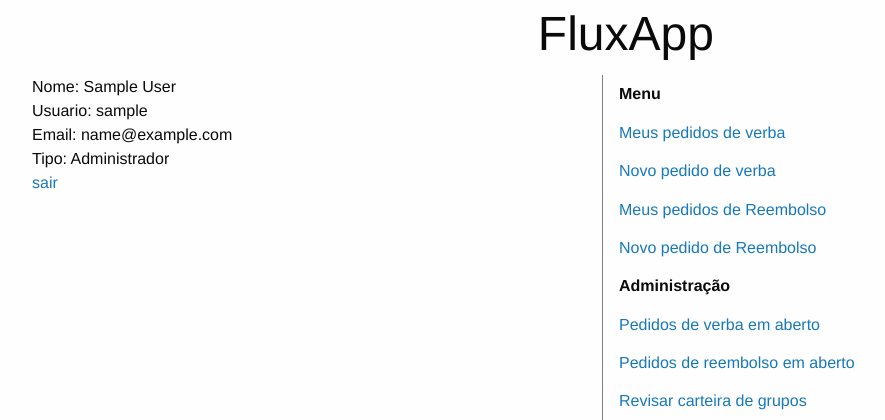
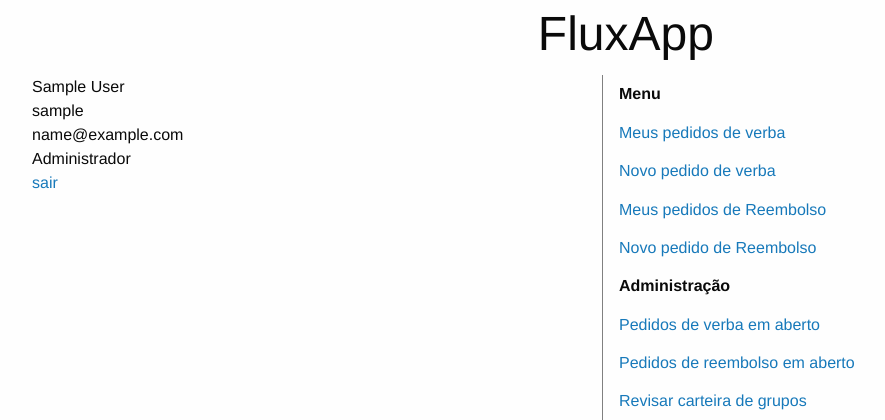
Before and after one commit to bewareoftheapp/fluxapp, a Django app: page / in a window 1280 px wide. Shown: the top 420 px of the page, without its empty margins (8-893 px from the left). Run offline with Django 3.2, Linux system fonts and the light colour scheme; the visitor is signed in with stand-in values (Sample User, id 1); data that the repository does not hold is empty.

Commit message:
Removed user attributes labels at user main page.

```diff
--- a/main/templates/index.html
+++ b/main/templates/index.html
@@ -8,11 +8,13 @@
 <div class="grid-container">
     <div class="grid-x grid-margin-x">
         <div class="medium-6 columns">
-            <div>Nome: {{ user.first_name }} {{ user.last_name }}</div>
-            <div>Usuario: {{ user.username }}</div>
-            <div>Email: {{ user.email }}</div>
+            {% if user.first_name %}
+            <div>{{ user.first_name }} {{ user.last_name }}</div>
+            {% endif %}
+            <div>{{ user.username }}</div>
+            <div>{{ user.email }}</div>
             {% if user.is_staff %}
-            <div>Tipo: Administrador</div>
+            <div>Administrador</div>
             {% endif %}
             <div><a href="{% url 'logout' %}">sair</a></div>
         </div>
```
